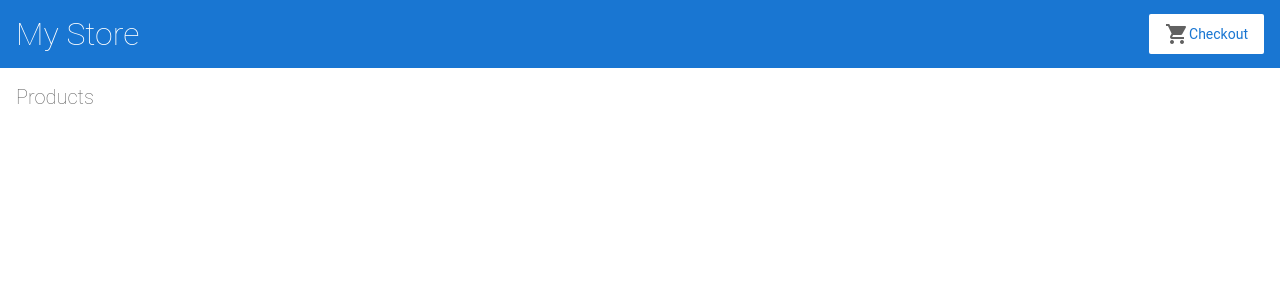
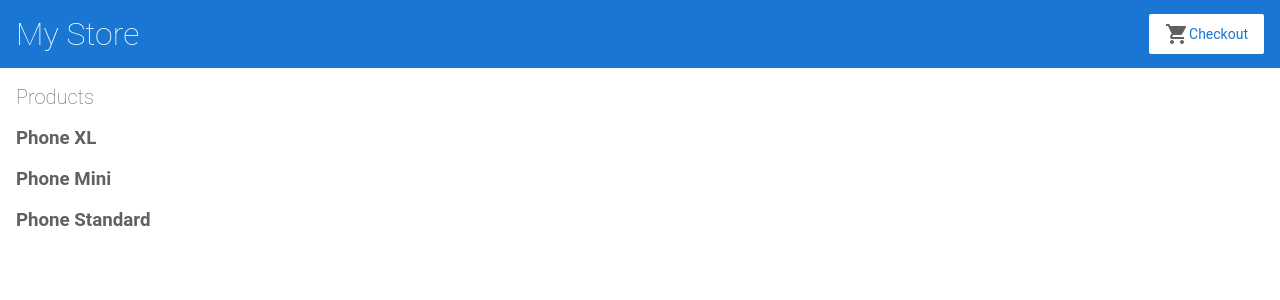
Before and after one commit to prashantfulara/angular_basic_examples, an Angular app: page / in a window 1280 px wide. Shown: the top 300 px of the page. Built offline with nearby package versions, Linux system fonts and the light colour scheme.

Commit message:
1 file modified

```diff
--- a/src/app/product-list/product-list.component.html
+++ b/src/app/product-list/product-list.component.html
@@ -1,6 +1,10 @@
 <h2>Products</h2>
 
-<div *ngFor="let product of prpoucts"></div>
+<div *ngFor="let product of products">
+  <h3>
+    {{ product.name }}
+  </h3>
+</div>
 
 <!--
 Copyright Google LLC. All Rights Reserved.
```
